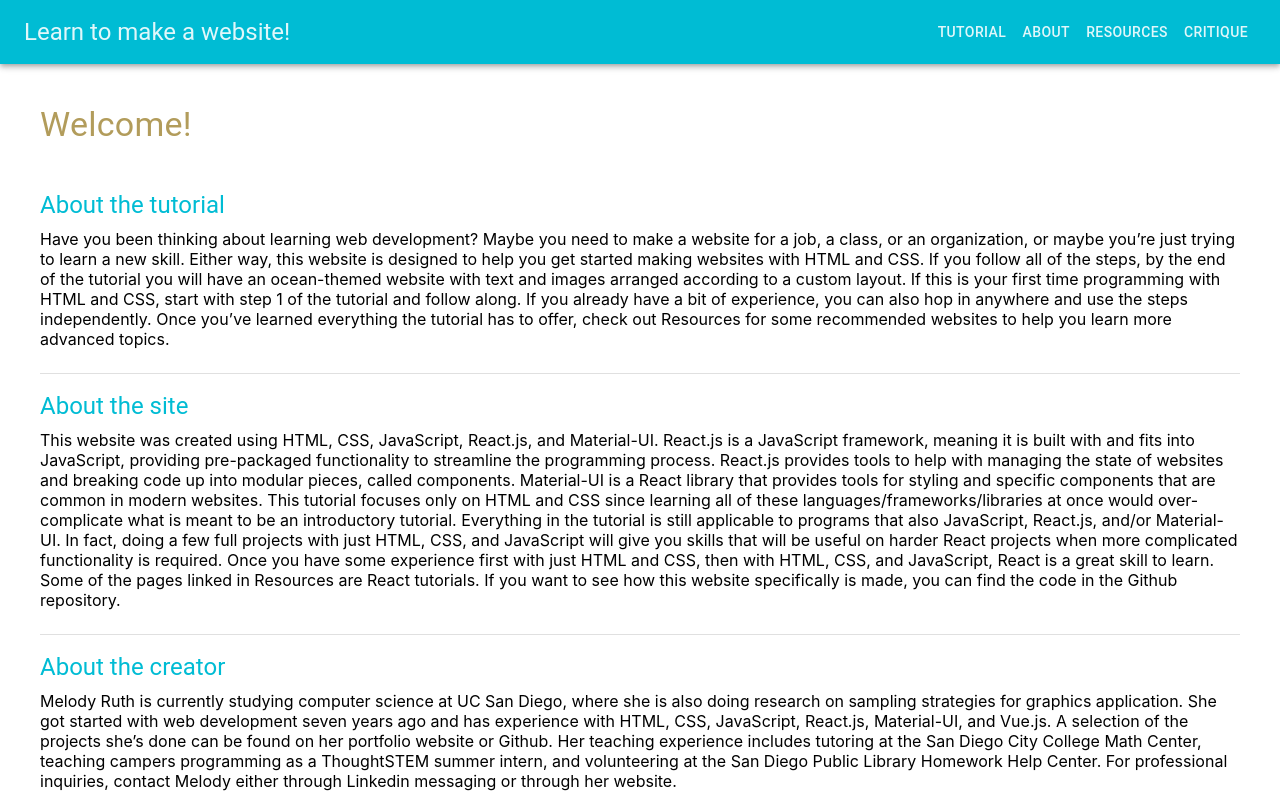
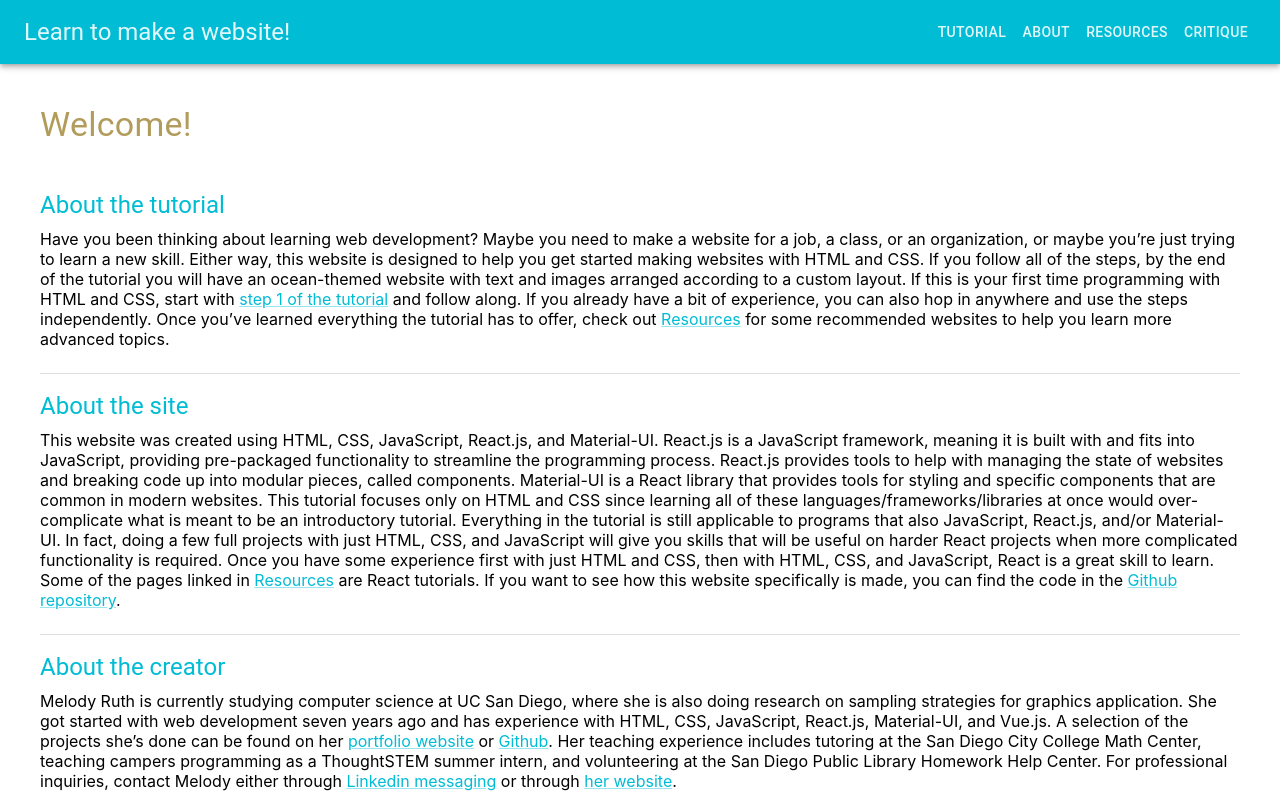
Before and after one commit to Melody-Ruth/website-tutorial, a React (Create React App) app: page /website-tutorial/about in a window 1280 px wide. Built offline with nearby package versions, Linux system fonts and the light colour scheme.

Commit message:
about page

```diff
--- a/src/components/About.jsx
+++ b/src/components/About.jsx
@@ -2,7 +2,7 @@ import React from 'react';
 import Typography from '@mui/material/Typography';
 import '../App.css';
 import './Tutorial/Tutorial.css';
-import { Divider } from '@mui/material';
+import { Divider, Link } from '@mui/material';
 
 const About = () => {
     return (
@@ -16,7 +16,13 @@ const About = () => {
             </Typography>
             <div class="stepParagraph">
                 <Typography variant="p">
-                Have you been thinking about learning web development? Maybe you need to make a website for a job, a class, or an organization, or maybe you’re just trying to learn a new skill. Either way, this website is designed to help you get started making websites with HTML and CSS. If you follow all of the steps, by the end of the tutorial you will have an ocean-themed website with text and images arranged according to a custom layout. If this is your first time programming with HTML and CSS, start with step 1 of the tutorial and follow along. If you already have a bit of experience, you can also hop in anywhere and use the steps independently. Once you’ve learned everything the tutorial has to offer, check out Resources for some recommended websites to help you learn more advanced topics.</Typography>
+                Have you been thinking about learning web development?
+                Maybe you need to make a website for a job, a class, or an organization, or maybe you’re just trying to learn a new skill.
+                Either way, this website is designed to help you get started making websites with HTML and CSS.
+                If you follow all of the steps, by the end of the tutorial you will have an ocean-themed website with text and images arranged according to a custom layout.
+                 If this is your first time programming with HTML and CSS, start with <Link href='/website-tutorial/'>step 1 of the tutorial</Link> and follow along.
+                 If you already have a bit of experience, you can also hop in anywhere and use the steps independently.
+                 Once you’ve learned everything the tutorial has to offer, check out <Link href='/website-tutorial/links'>Resources</Link> for some recommended websites to help you learn more advanced topics.</Typography>
             </div>
           </div>
           <Divider/>
@@ -26,7 +32,16 @@ const About = () => {
             </Typography>
             <div class="stepParagraph">
                 <Typography variant="p">
-                This website was created using HTML, CSS, JavaScript, React.js, and Material-UI. React.js is a JavaScript framework, meaning it is built with and fits into JavaScript, providing pre-packaged functionality to streamline the programming process. React.js provides tools to help with managing the state of websites and breaking code up into modular pieces, called components. Material-UI is a React library that provides tools for styling and specific components that are common in modern websites. This tutorial focuses only on HTML and CSS since learning all of these languages/frameworks/libraries at once would over-complicate what is meant to be an introductory tutorial. Everything in the tutorial is still applicable to programs that also JavaScript, React.js, and/or Material-UI. In fact, doing a few full projects with just HTML, CSS, and JavaScript will give you skills that will be useful on harder React projects when more complicated functionality is required. Once you have some experience first with just HTML and CSS, then with HTML, CSS, and JavaScript, React is a great skill to learn. Some of the pages linked in Resources are React tutorials. If you want to see how this website specifically is made, you can find the code in the Github repository.
+                This website was created using HTML, CSS, JavaScript, React.js, and Material-UI.
+                React.js is a JavaScript framework, meaning it is built with and fits into JavaScript, providing pre-packaged functionality to streamline the programming process.
+                React.js provides tools to help with managing the state of websites and breaking code up into modular pieces, called components.
+                Material-UI is a React library that provides tools for styling and specific components that are common in modern websites.
+                This tutorial focuses only on HTML and CSS since learning all of these languages/frameworks/libraries at once would over-complicate what is meant to be an introductory tutorial.
+                Everything in the tutorial is still applicable to programs that also JavaScript, React.js, and/or Material-UI.
+                In fact, doing a few full projects with just HTML, CSS, and JavaScript will give you skills that will be useful on harder React projects when more complicated functionality is required.
+                 Once you have some experience first with just HTML and CSS, then with HTML, CSS, and JavaScript, React is a great skill to learn.
+                 Some of the pages linked in <Link href='/website-tutorial/links'>Resources</Link> are React tutorials.
+                 If you want to see how this website specifically is made, you can find the code in the <Link href='https://github.com/Melody-Ruth/website-tutorial'>Github repository</Link>.
                 </Typography>
             </div>
           </div>
@@ -37,7 +52,11 @@ const About = () => {
             </Typography>
             <div class="stepParagraph">
                 <Typography variant="p">
-                Melody Ruth is currently studying computer science at UC San Diego, where she is also doing research on sampling strategies for graphics application. She got started with web development seven years ago and has experience with HTML, CSS, JavaScript, React.js, Material-UI, and Vue.js. A selection of the projects she’s done can be found on her portfolio website or Github. Her teaching experience includes tutoring at the San Diego City College Math Center, teaching campers programming as a ThoughtSTEM summer intern, and volunteering at the San Diego Public Library Homework Help Center. For professional inquiries, contact Melody either through Linkedin messaging or through her website.
+                Melody Ruth is currently studying computer science at UC San Diego, where she is also doing research on sampling strategies for graphics application.
+                 She got started with web development seven years ago and has experience with HTML, CSS, JavaScript, React.js, Material-UI, and Vue.js.
+                A selection of the projects she’s done can be found on her <Link href='https://melody-ruth.github.io/portfolio2/'>portfolio website</Link> or <Link href='https://melody-ruth.github.io/portfolio2/'>Github</Link>.
+                Her teaching experience includes tutoring at the San Diego City College Math Center, teaching campers programming as a ThoughtSTEM summer intern, and volunteering at the San Diego Public Library Homework Help Center.
+                 For professional inquiries, contact Melody either through <Link href='https://www.linkedin.com/in/melodyruth/'>Linkedin messaging</Link> or through <Link href='https://melody-ruth.github.io/portfolio2/contact'>her website</Link>.
                 </Typography>
             </div>
           </div>
```
